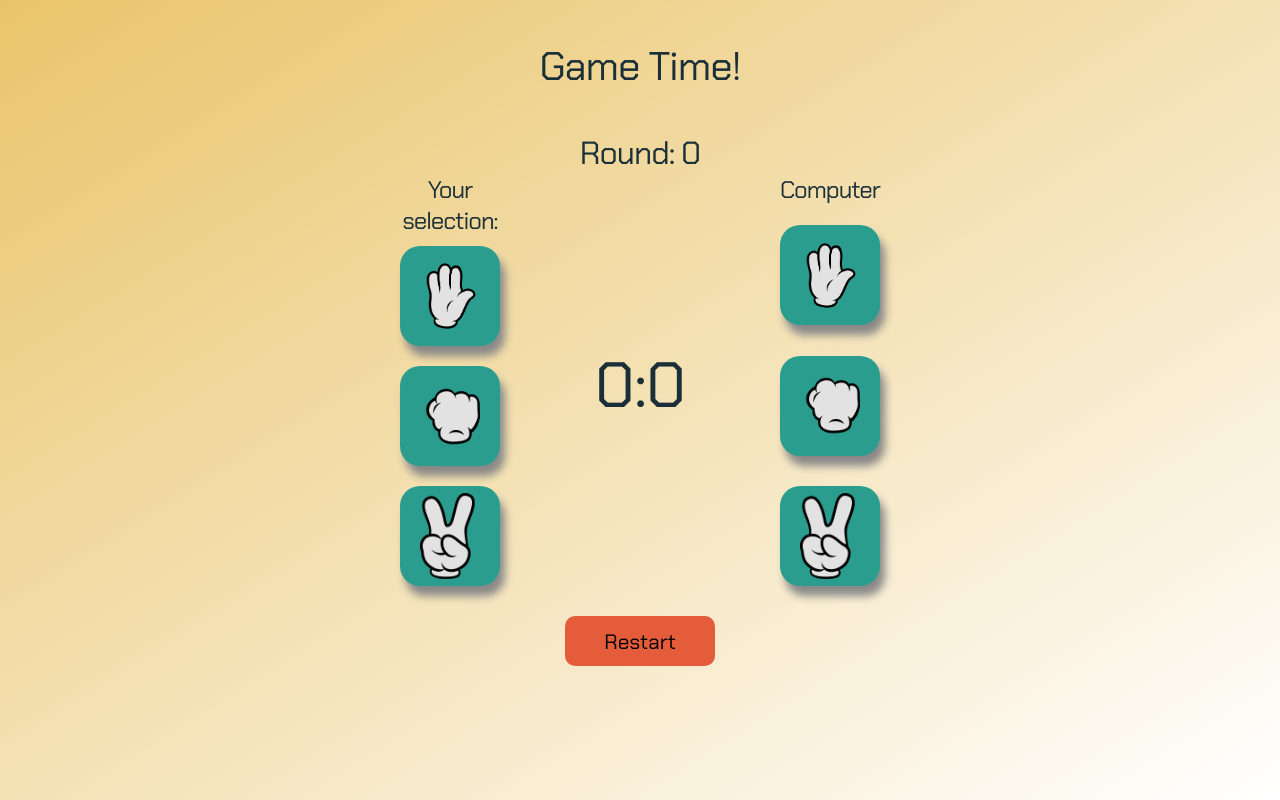
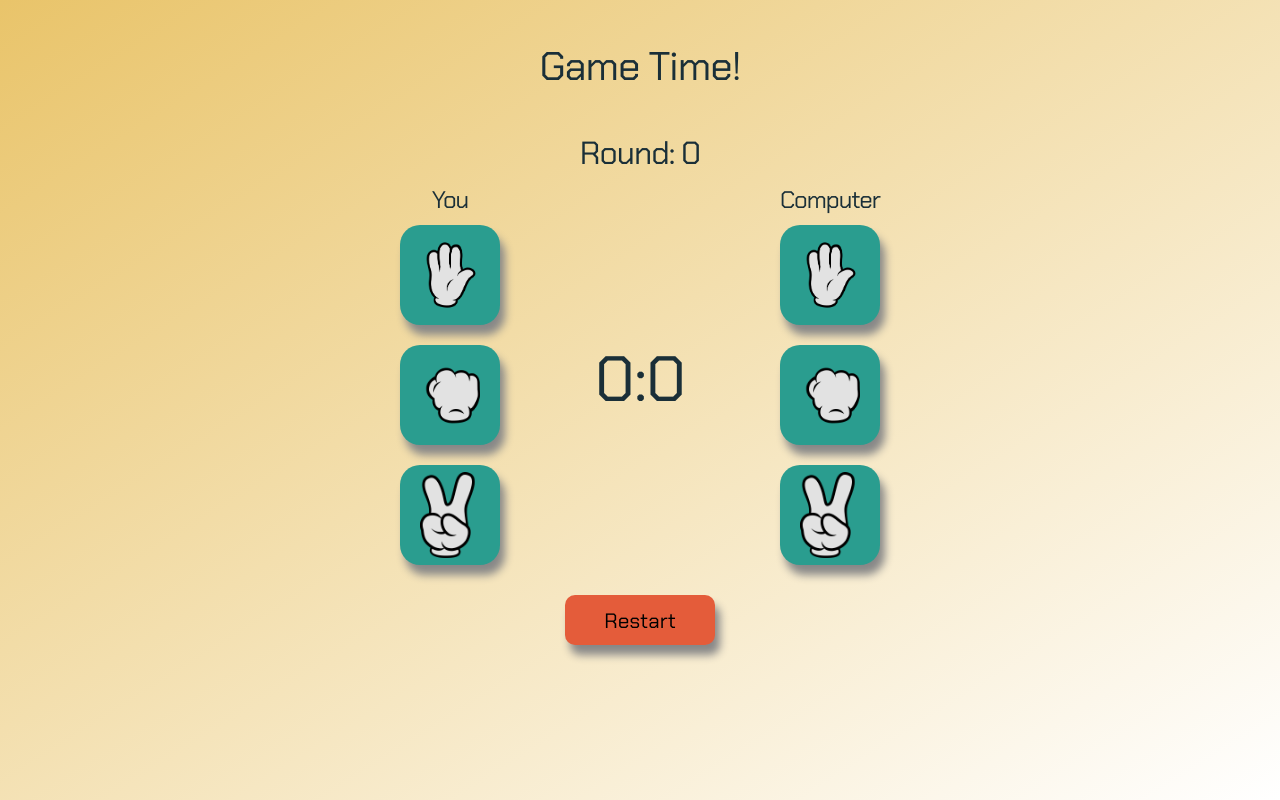
Before and after one commit to susi189/css-project, a website: page src/index.html in a window 1280 px wide. Drawn offline with Linux system fonts and the light colour scheme.

Commit message:
added some more style changes'

```diff
--- a/src/index.html
+++ b/src/index.html
@@ -19,7 +19,7 @@
       </div>
       <div class="main">
         <div class="player-s">
-          <div class="player">Your selection:</div>
+          <div class="player">You</div>
           <div class="item" id="paper">
             <img src="assets/paper.png" alt="paper" />
           </div>
--- a/src/style.css
+++ b/src/style.css
@@ -49,6 +49,7 @@ body {
 
 .rounds {
   font-size: 2em;
+  padding-bottom: 10px;
 }
 
 .main {
@@ -141,6 +142,7 @@ img {
 
 button {
   background: var(--red);
+  box-shadow: 5px 10px 8px #888888;
   border: none;
   border-radius: 10px;
   font-family: "Chakra Petch", sans-serif;
```
